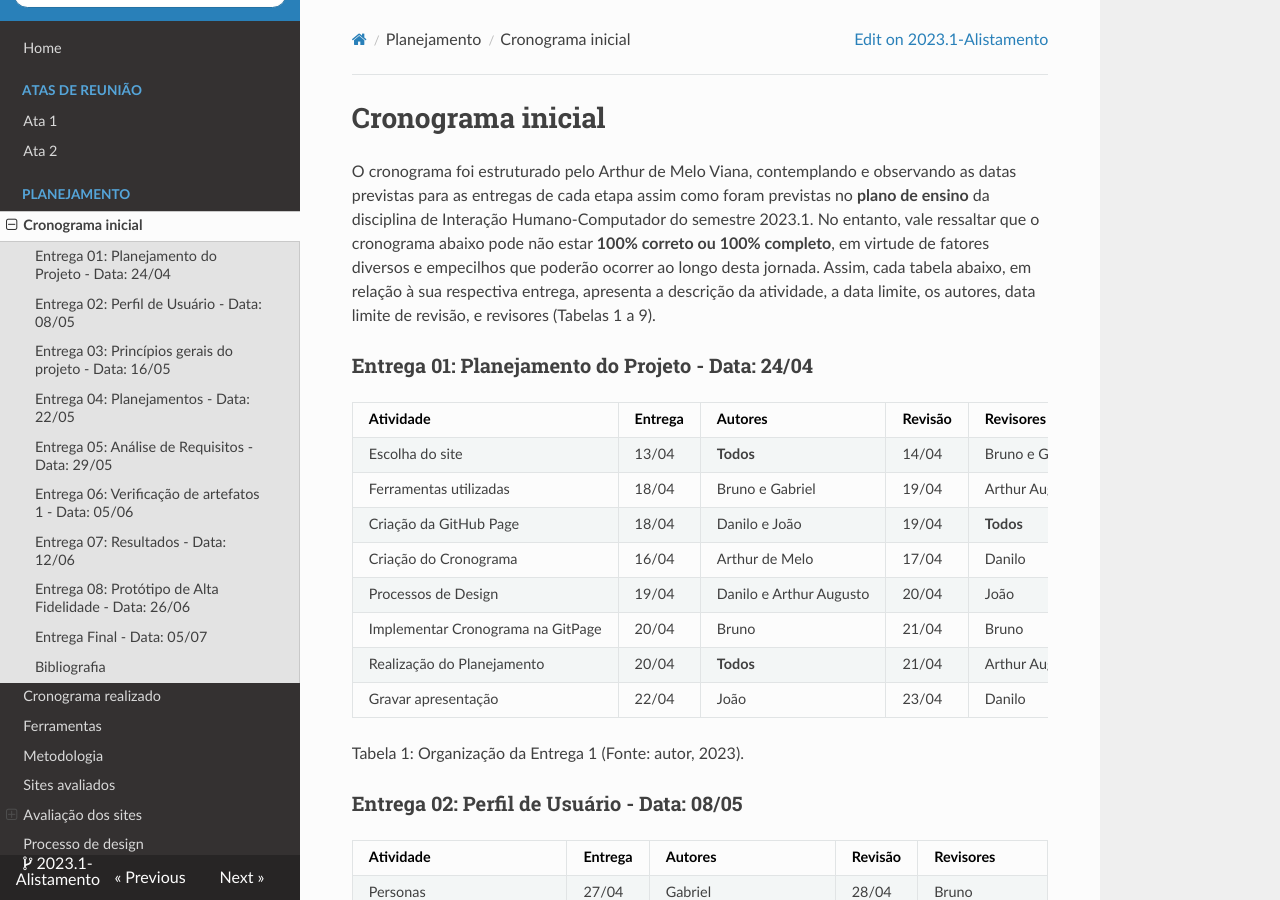
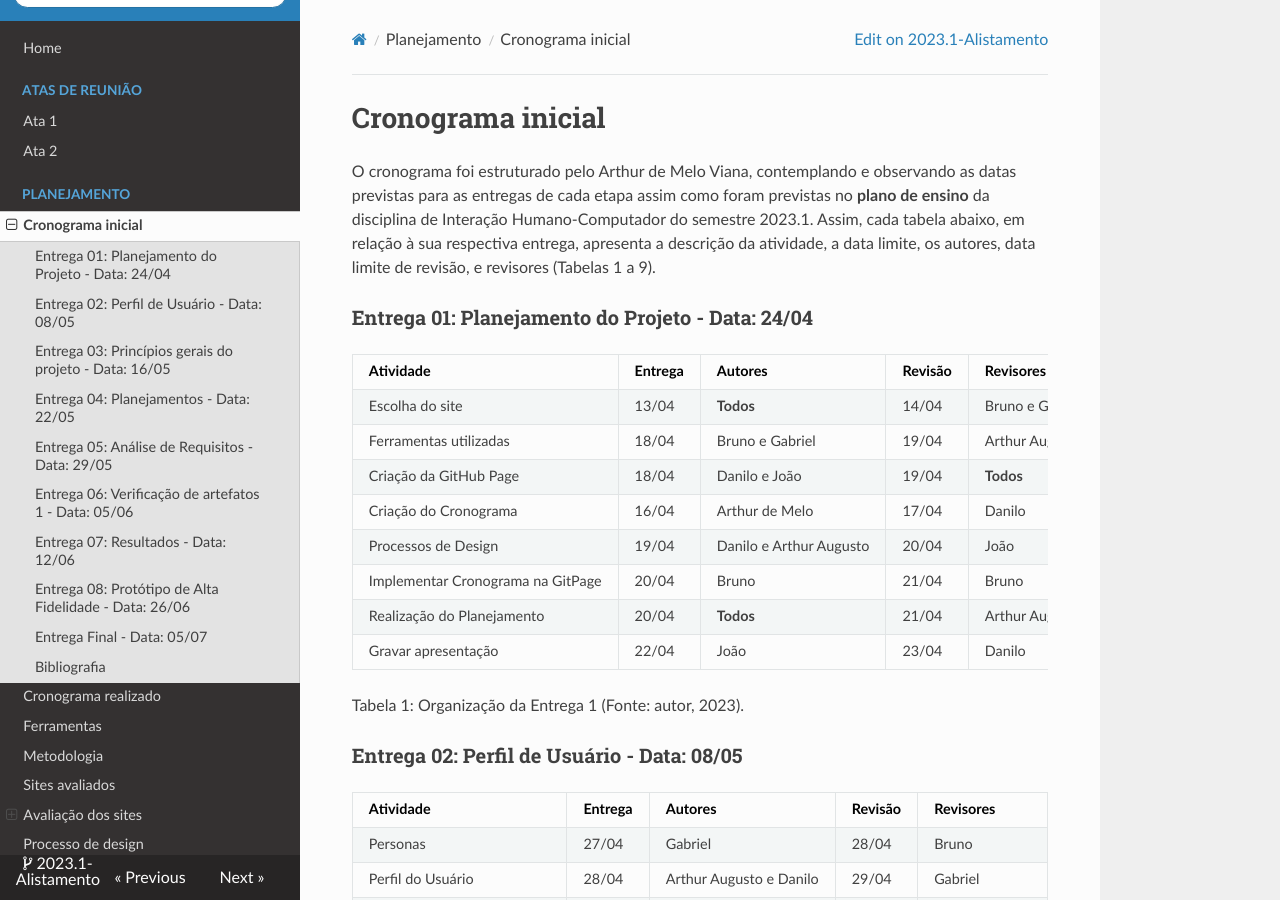
Before and after one commit to Interacao-Humano-Computador/2023.1-Alistamento, an MkDocs documentation site: the page built from docs/planejamento/cronograma.md, in a window 1280 px wide and 900 px high. Built offline with MkDocs 1.6.1, drawn with Linux system fonts in a browser that asks for light colours; nearby versions of some CDN libraries.

Commit message:
Modificando o cronograma

```diff
--- a/docs/planejamento/cronograma.md
+++ b/docs/planejamento/cronograma.md
@@ -1,7 +1,6 @@
 # Cronograma inicial
 
-O cronograma foi estruturado pelo Arthur de Melo Viana, contemplando e observando as datas previstas para as entregas de cada etapa assim como foram previstas no **plano de ensino** da disciplina de Interação Humano-Computador do semestre 2023.1. No entanto, vale ressaltar que o cronograma abaixo pode não estar **100% correto ou 100% completo**, em virtude de fatores diversos e empecilhos que poderão ocorrer ao longo desta jornada.
-Assim, cada tabela abaixo, em relação à sua respectiva entrega, apresenta a descrição da atividade, a data limite, os autores, data limite de revisão, e revisores (Tabelas 1 a 9).
+O cronograma foi estruturado pelo Arthur de Melo Viana, contemplando e observando as datas previstas para as entregas de cada etapa assim como foram previstas no **plano de ensino** da disciplina de Interação Humano-Computador do semestre 2023.1. Assim, cada tabela abaixo, em relação à sua respectiva entrega, apresenta a descrição da atividade, a data limite, os autores, data limite de revisão, e revisores (Tabelas 1 a 9).
 
 
 ### Entrega 01: Planejamento do Projeto - Data: 24/04
```
Also changed, not shown: docs/planejamento/cronograma_real.md (+1 -1 lines).
